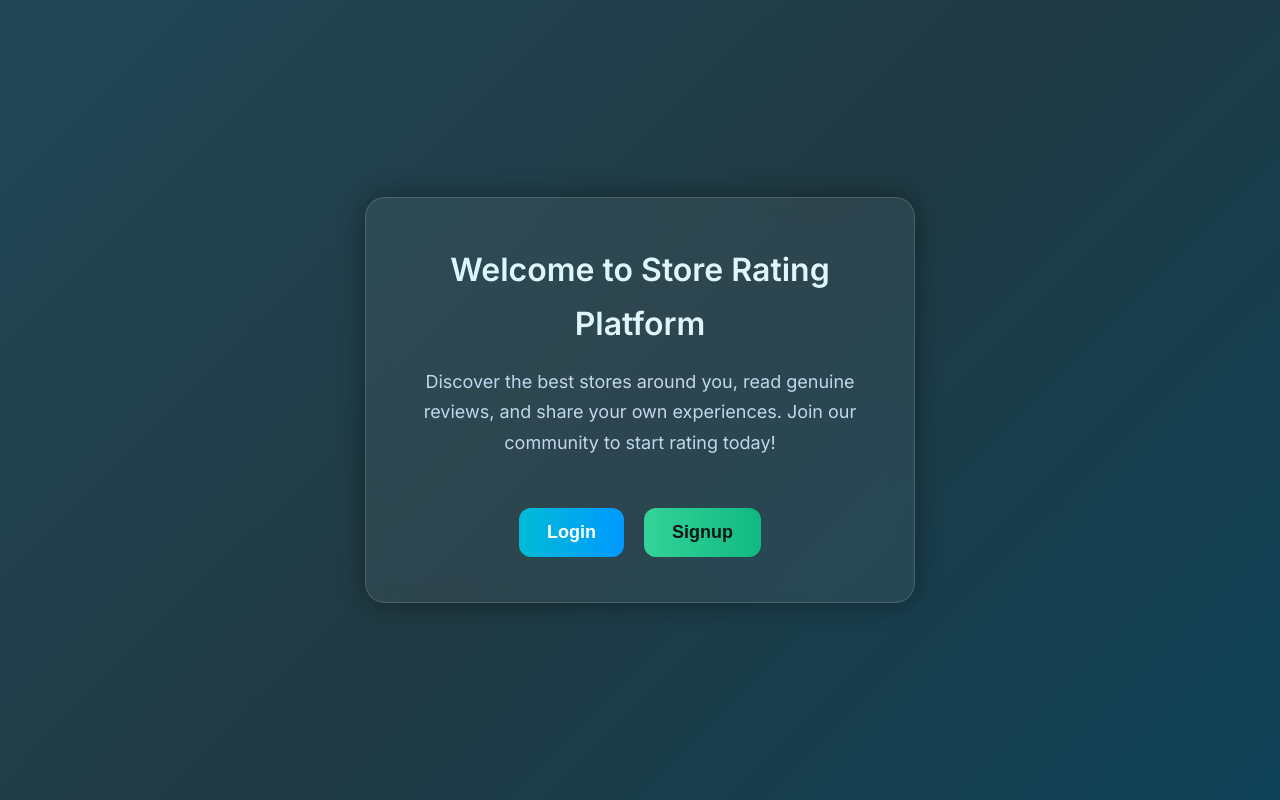
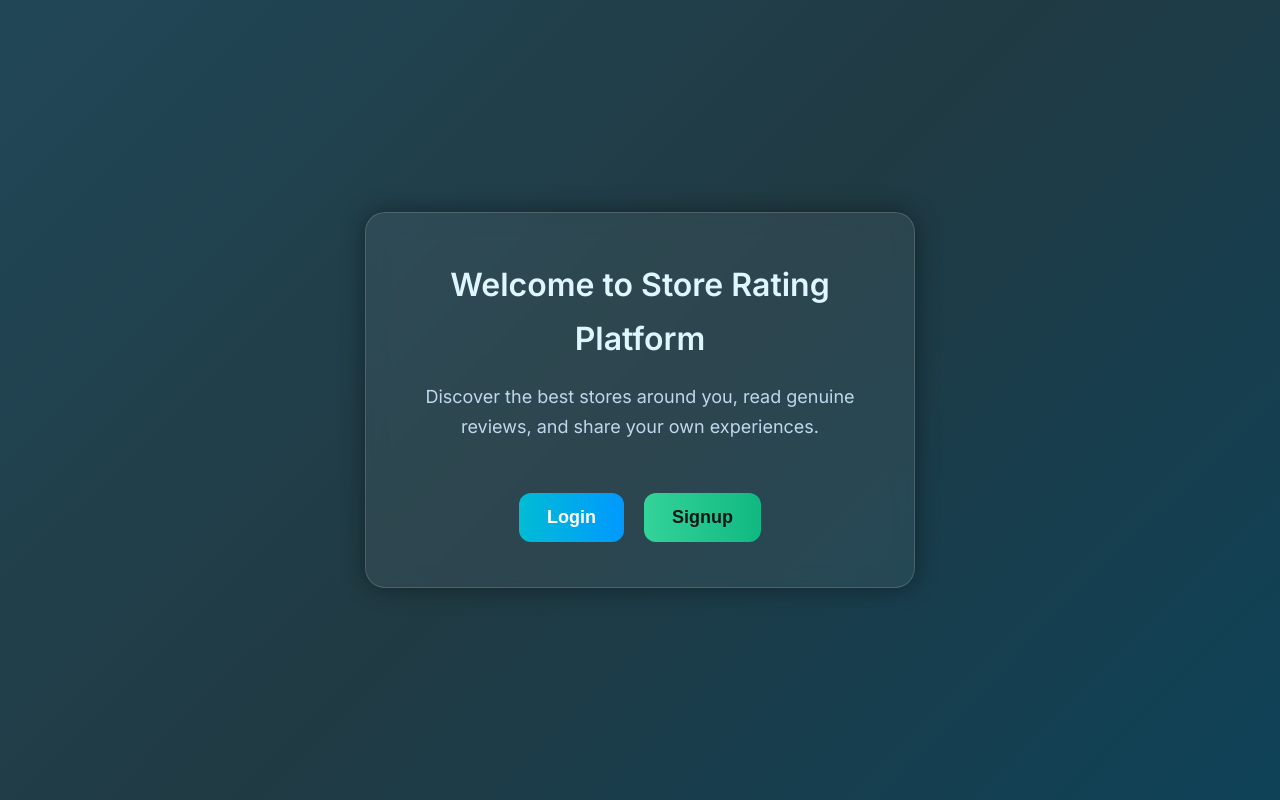
Before and after one commit to hrutanshu09/store-rating-platform, a React (Create React App) app in the folder frontend/: page / in a window 1280 px wide. Built offline with nearby package versions, Linux system fonts and the light colour scheme.

Commit message:
Update WelcomePage.jsx
Removed the call to join the community from the welcome text.

```diff
--- a/frontend/src/pages/WelcomePage.jsx
+++ b/frontend/src/pages/WelcomePage.jsx
@@ -9,7 +9,6 @@ export default function WelcomePage() {
 
         <p className="welcome-text">
           Discover the best stores around you, read genuine reviews, and share your own experiences.
-          Join our community to start rating today!
         </p>
 
         <div className="welcome-actions">
```
